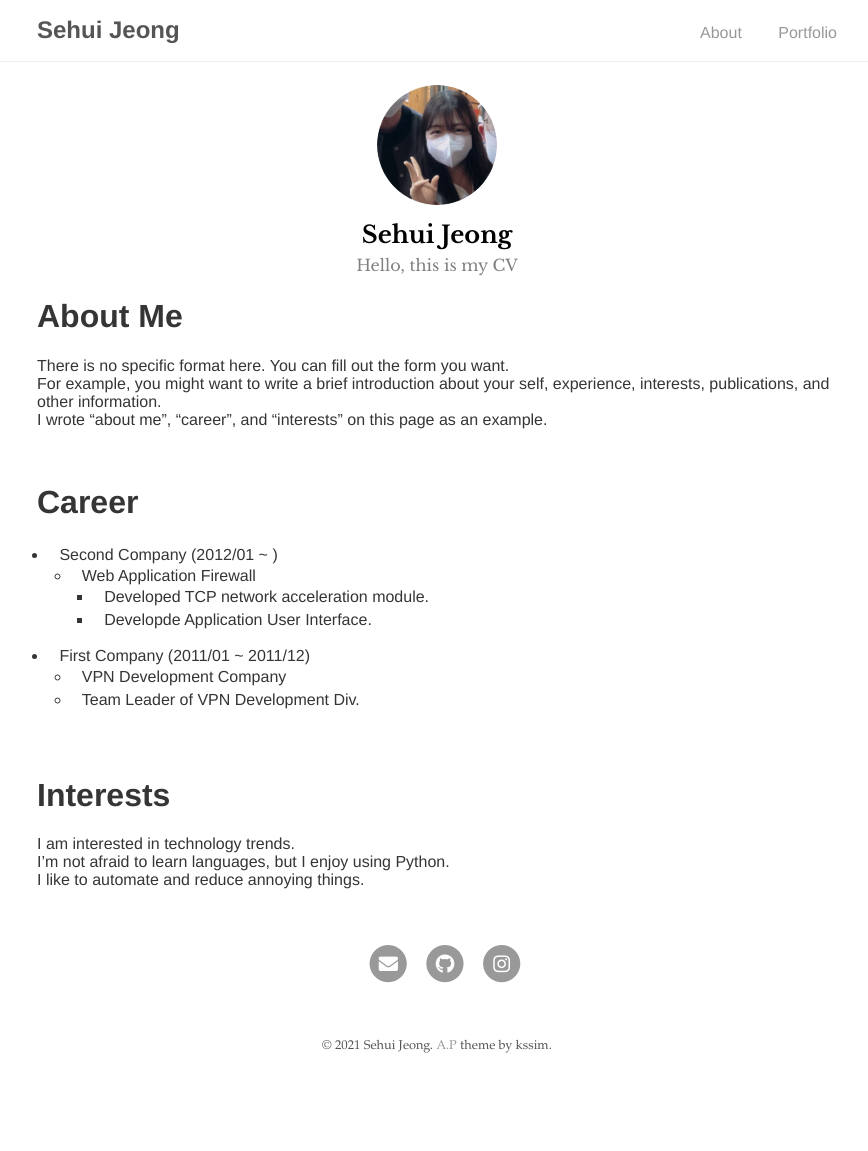
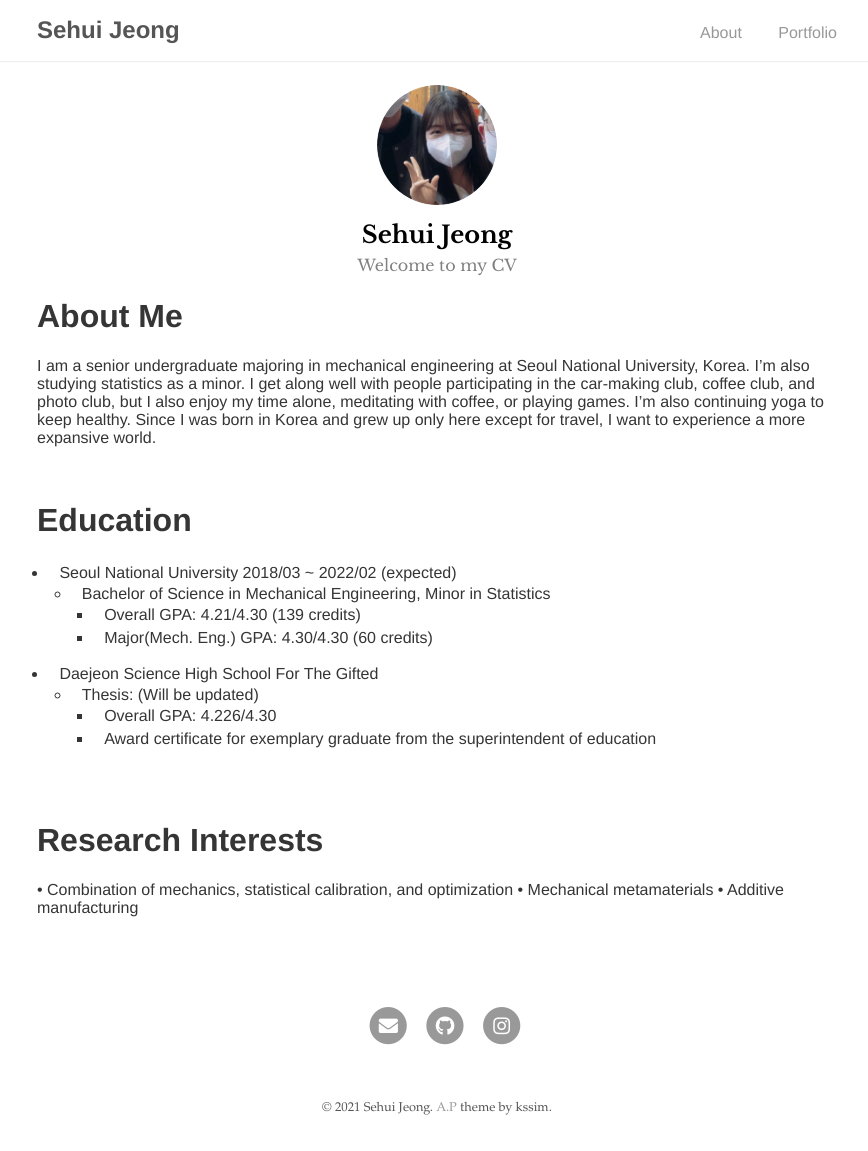
Before and after one commit to tpgml2612/CV, a Jekyll site: the page built from index.md, in a window 1280 px wide. Shown: the whole page, without its empty margins (203-1071 px from the left). Built offline with Jekyll 4.4.1, drawn with Linux system fonts in a browser that asks for light colours; our own code applies the rules of GitHub Pages for plain Markdown files; before the commit the page ends 1089 px from its top, so only the background shows below that.

Commit message:
update CV

```diff
--- a/_config.yml
+++ b/_config.yml
@@ -7,7 +7,7 @@ google_analytics: # Tracking ID, e.g. "UA-000000-01"
 # Author
 author:
   name: Sehui Jeong
-  desc: Hello, this is my CV
+  desc: Welcome to my CV
   email: tpgml2612@snu.ac.kr
   selfie: assets/img/profile.jpg
 
--- a/index.md
+++ b/index.md
@@ -3,24 +3,25 @@ layout: about
 ---
 
 # About Me
-There is no specific format here. You can fill out the form you want.
-For example, you might want to write a brief introduction about your self, experience, interests, publications, and other information.
-I wrote "about me", "career", and "interests" on this page as an example.
+I am a senior undergraduate majoring in mechanical engineering at Seoul National University, Korea. I'm also studying statistics as a minor. I get along well with people participating in the car-making club, coffee club, and photo club, but I also enjoy my time alone, meditating with coffee, or playing games. I'm also continuing yoga to keep healthy. Since I was born in Korea and grew up only here except for travel, I want to experience a more expansive world.
 
 <br/>
 
-# Career
-* Second Company (2012/01 ~ )
-  * Web Application Firewall
-    * Developed TCP network acceleration module.
-    * Developde Application User Interface.
-* First Company (2011/01 ~ 2011/12)
-  * VPN Development Company
-  * Team Leader of VPN Development Div.
+# Education
+* Seoul National University 2018/03 ~ 2022/02 (expected)
+  * Bachelor of Science in Mechanical Engineering, Minor in Statistics
+    * Overall GPA: 4.21/4.30 (139 credits)
+    * Major(Mech. Eng.) GPA: 4.30/4.30 (60 credits)
+* Daejeon Science High School For The Gifted
+  * Thesis: (Will be updated)
+    * Overall GPA: 4.226/4.30
+    * Award certificate for exemplary graduate from the superintendent of education
 
 <br/>
 
-# Interests
-I am interested in technology trends.
-I'm not afraid to learn languages, but I enjoy using Python.
-I like to automate and reduce annoying things.
+# Research Interests
+• Combination of mechanics, statistical calibration, and optimization
+• Mechanical metamaterials
+• Additive manufacturing
+
+<br/>
```
